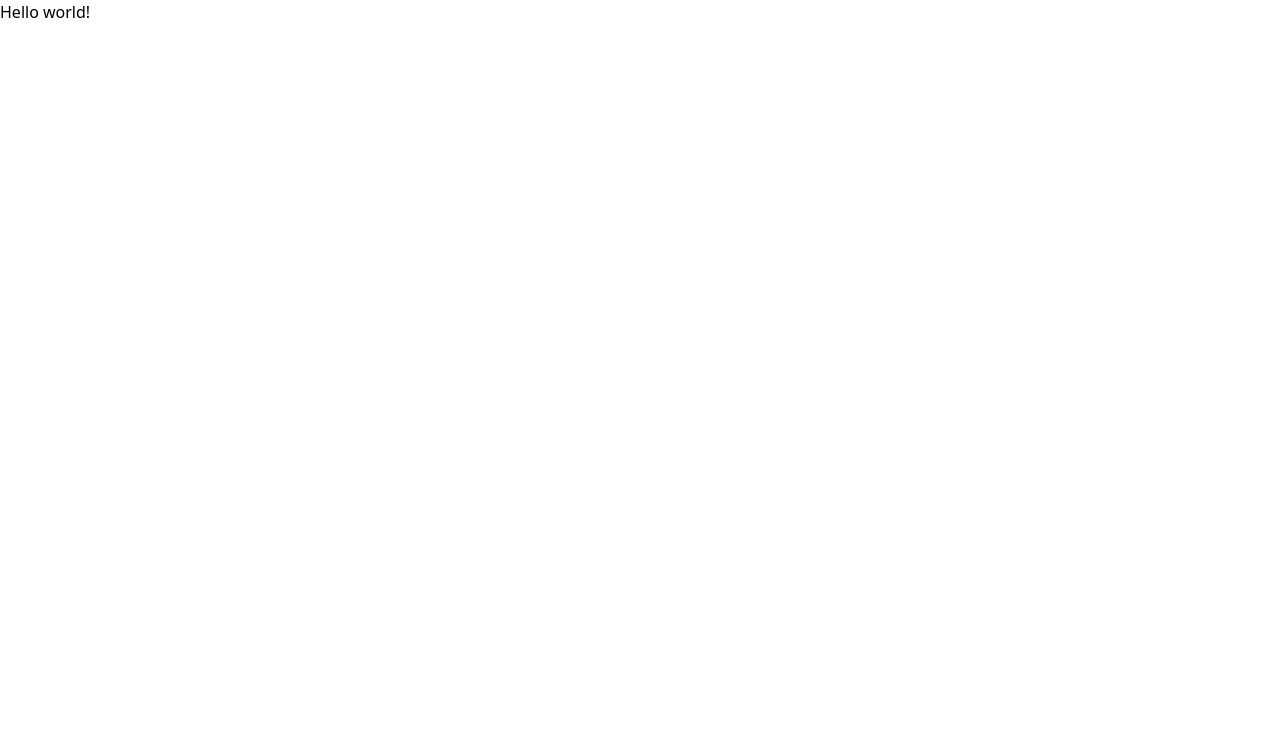
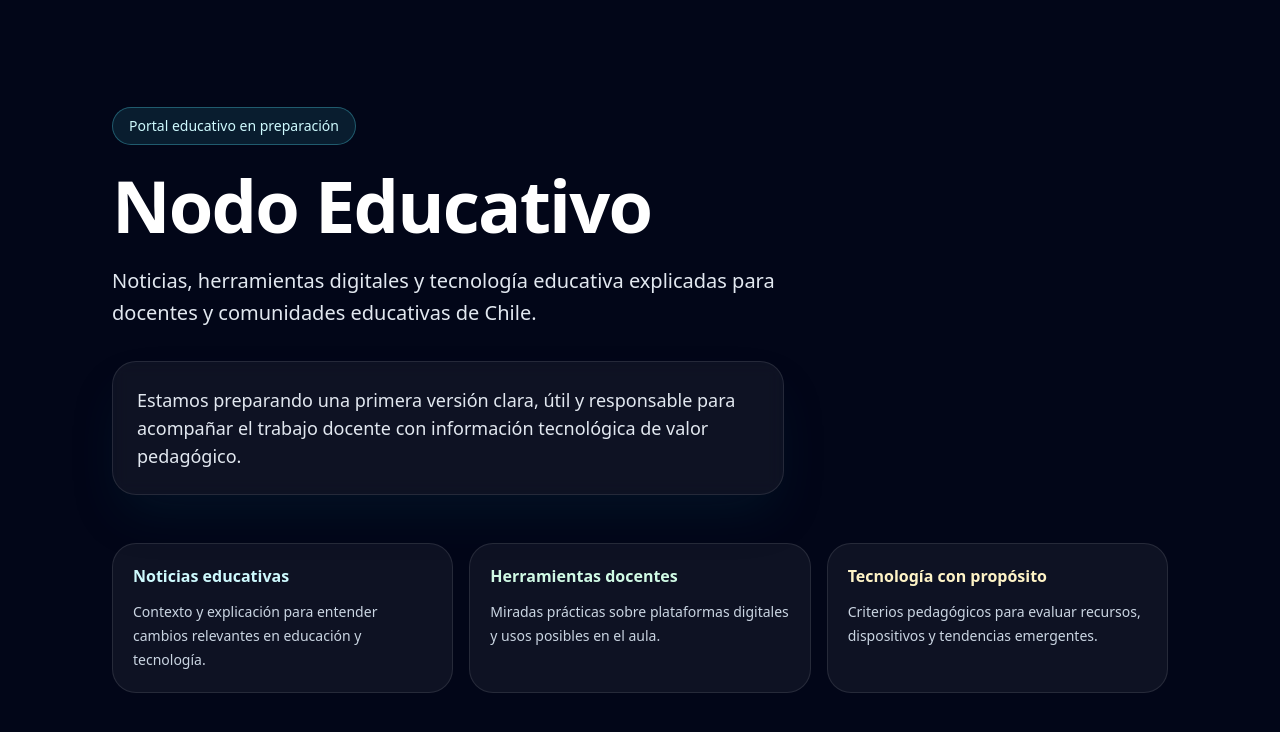
Before and after one commit to Adricego/nodo-educativo, a Next.js app: page / in a window 1280 px wide. Shown: the top 732 px of the page. Built offline with nearby package versions, Linux system fonts and the light colour scheme.

Commit message:
feat: add temporary landing page

```diff
--- a/spec/features/001-project-foundation/tasks.md
+++ b/spec/features/001-project-foundation/tasks.md
@@ -69,15 +69,15 @@
 
 ### T005 — Implementar página temporal de Nodo Educativo
 
-- [ ] Crear una página inicial temporal en `src/app/page.tsx`.
-- [ ] Mostrar el nombre “Nodo Educativo”.
-- [ ] Mostrar una descripción breve sobre noticias, herramientas y tecnología educativa para docentes de Chile.
-- [ ] Mostrar un mensaje de portal en preparación o próxima apertura.
-- [ ] Utilizar Tailwind CSS.
-- [ ] Mantener una estética moderna, educativa y profesional.
-- [ ] Garantizar lectura clara en móvil y escritorio.
-- [ ] No incluir formularios, suscripciones, contacto ni captura de datos.
-- [ ] No implementar header, footer o navegación definitiva.
+- [x] Crear una página inicial temporal en `src/app/page.tsx`.
+- [x] Mostrar el nombre “Nodo Educativo”.
+- [x] Mostrar una descripción breve sobre noticias, herramientas y tecnología educativa para docentes de Chile.
+- [x] Mostrar un mensaje de portal en preparación o próxima apertura.
+- [x] Utilizar Tailwind CSS.
+- [x] Mantener una estética moderna, educativa y profesional.
+- [x] Garantizar lectura clara en móvil y escritorio.
+- [x] No incluir formularios, suscripciones, contacto ni captura de datos.
+- [x] No implementar header, footer o navegación definitiva.
 
 ### T006 — Revisar accesibilidad y estructura básica
 
--- a/src/app/page.tsx
+++ b/src/app/page.tsx
@@ -1,7 +1,60 @@
 export default function Home() {
   return (
-    <main>
-      <div>Hello world!</div>
+    <main className="min-h-screen bg-slate-950 text-slate-50">
+      <section className="mx-auto flex min-h-screen w-full max-w-6xl flex-col justify-center px-6 py-16 sm:px-10 lg:px-12">
+        <div className="max-w-3xl">
+          <p className="mb-6 inline-flex rounded-full border border-cyan-300/30 bg-cyan-300/10 px-4 py-2 text-sm font-medium text-cyan-100">
+            Portal educativo en preparación
+          </p>
+
+          <h1 className="text-5xl font-semibold tracking-tight text-white sm:text-6xl lg:text-7xl">
+            Nodo Educativo
+          </h1>
+
+          <p className="mt-6 max-w-2xl text-lg leading-8 text-slate-200 sm:text-xl">
+            Noticias, herramientas digitales y tecnología educativa explicadas
+            para docentes y comunidades educativas de Chile.
+          </p>
+
+          <p className="mt-8 max-w-2xl rounded-3xl border border-white/10 bg-white/5 p-6 text-base leading-7 text-slate-200 shadow-2xl shadow-cyan-950/30 backdrop-blur sm:text-lg">
+            Estamos preparando una primera versión clara, útil y responsable
+            para acompañar el trabajo docente con información tecnológica de
+            valor pedagógico.
+          </p>
+        </div>
+
+        <div className="mt-12 grid gap-4 sm:grid-cols-3">
+          <article className="rounded-3xl border border-white/10 bg-white/5 p-5">
+            <h2 className="text-base font-semibold text-cyan-100">
+              Noticias educativas
+            </h2>
+            <p className="mt-3 text-sm leading-6 text-slate-300">
+              Contexto y explicación para entender cambios relevantes en
+              educación y tecnología.
+            </p>
+          </article>
+
+          <article className="rounded-3xl border border-white/10 bg-white/5 p-5">
+            <h2 className="text-base font-semibold text-emerald-100">
+              Herramientas docentes
+            </h2>
+            <p className="mt-3 text-sm leading-6 text-slate-300">
+              Miradas prácticas sobre plataformas digitales y usos posibles en
+              el aula.
+            </p>
+          </article>
+
+          <article className="rounded-3xl border border-white/10 bg-white/5 p-5">
+            <h2 className="text-base font-semibold text-amber-100">
+              Tecnología con propósito
+            </h2>
+            <p className="mt-3 text-sm leading-6 text-slate-300">
+              Criterios pedagógicos para evaluar recursos, dispositivos y
+              tendencias emergentes.
+            </p>
+          </article>
+        </div>
+      </section>
     </main>
   );
 }
```
